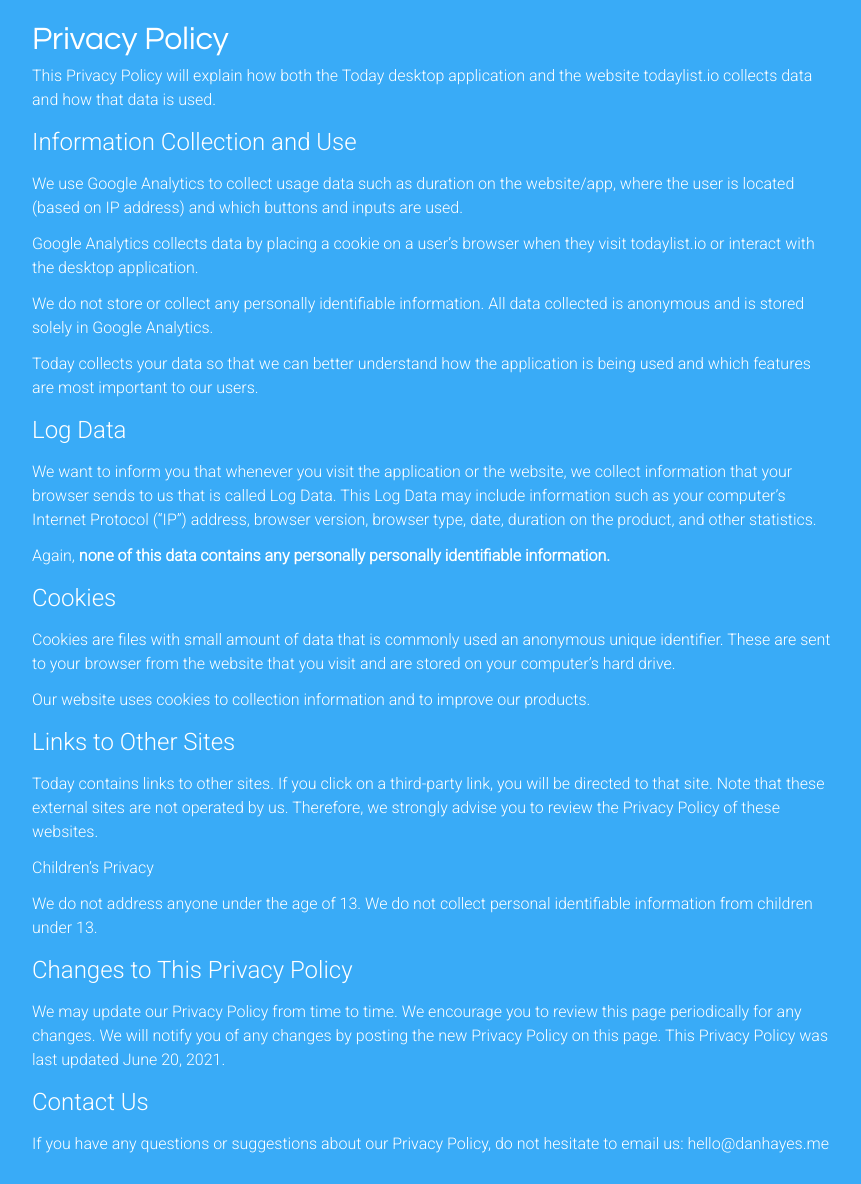
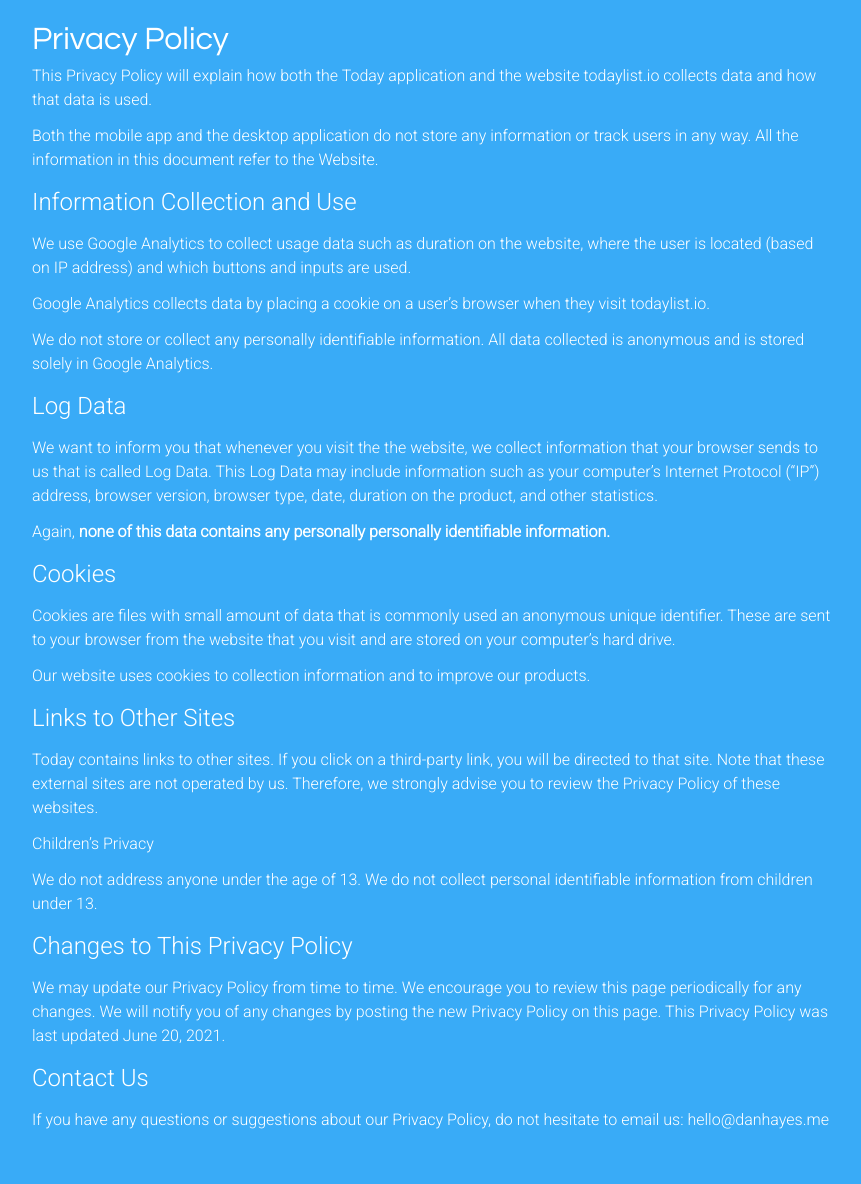
Before and after one commit to daniel-hayes/today, a Jekyll site: the page built from privacy-policy.md, in a window 1280 px wide. Shown: the whole page, without its empty margins (208-1069 px from the left). Built offline with Jekyll 4.4.1, drawn with Linux system fonts in a browser that asks for light colours; after the commit the page ends 1160 px from its top, so only the background shows below that.

Commit message:
update privacy policy

```diff
--- a/privacy-policy.md
+++ b/privacy-policy.md
@@ -6,21 +6,21 @@ permalink: /privacy-policy.html
 
 # Privacy Policy
 
-This Privacy Policy will explain how both the Today desktop application and the website [todaylist.io](http://todaylist.io) collects data and how that data is used.
+This Privacy Policy will explain how both the Today application and the website [todaylist.io](http://todaylist.io) collects data and how that data is used.
+
+Both the mobile app and the desktop application do not store any information or track users in any way. All the information in this document refer to the Website.
 
 ## Information Collection and Use
 
-We use Google Analytics to collect usage data such as duration on the website/app, where the user is located (based on IP address) and which buttons and inputs are used.
+We use Google Analytics to collect usage data such as duration on the website, where the user is located (based on IP address) and which buttons and inputs are used.
 
-Google Analytics collects data by placing a cookie on a user’s browser when they visit [todaylist.io](http://todaylist.io) or interact with the desktop application.
+Google Analytics collects data by placing a cookie on a user’s browser when they visit [todaylist.io](http://todaylist.io).
 
 We do not store or collect any personally identifiable information. All data collected is anonymous and is stored solely in Google Analytics.
 
-Today collects your data so that we can better understand how the application is being used and which features are most important to our users.
-
 ## Log Data
 
-We want to inform you that whenever you visit the application or the website, we collect information that your browser sends to us that is called Log Data. This Log Data may include information such as your computer’s Internet Protocol ("IP") address, browser version, browser type, date, duration on the product, and other statistics.
+We want to inform you that whenever you visit the the website, we collect information that your browser sends to us that is called Log Data. This Log Data may include information such as your computer’s Internet Protocol ("IP") address, browser version, browser type, date, duration on the product, and other statistics.
 
 Again, **none of this data contains any personally personally identifiable information.**
 
```
